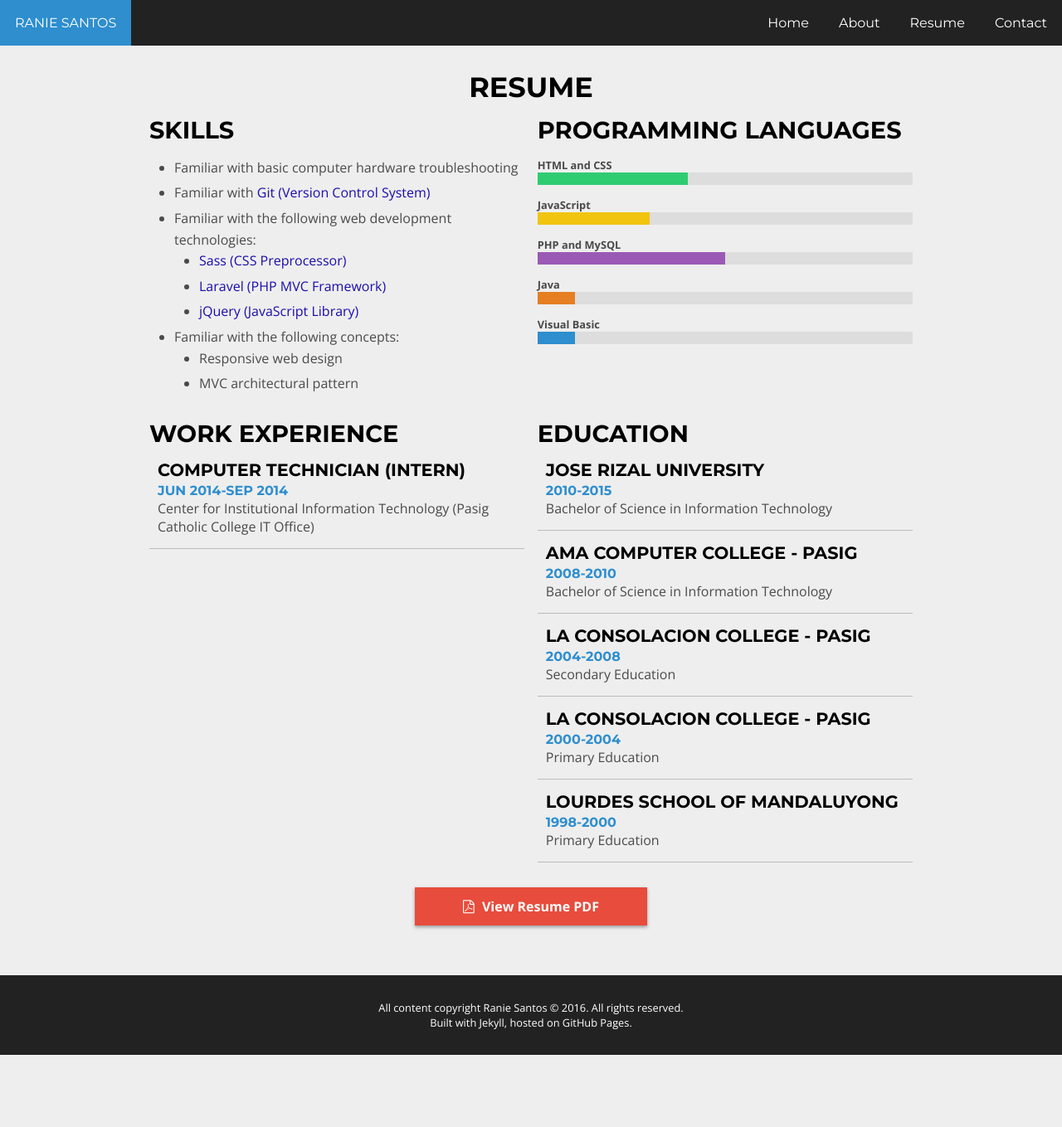
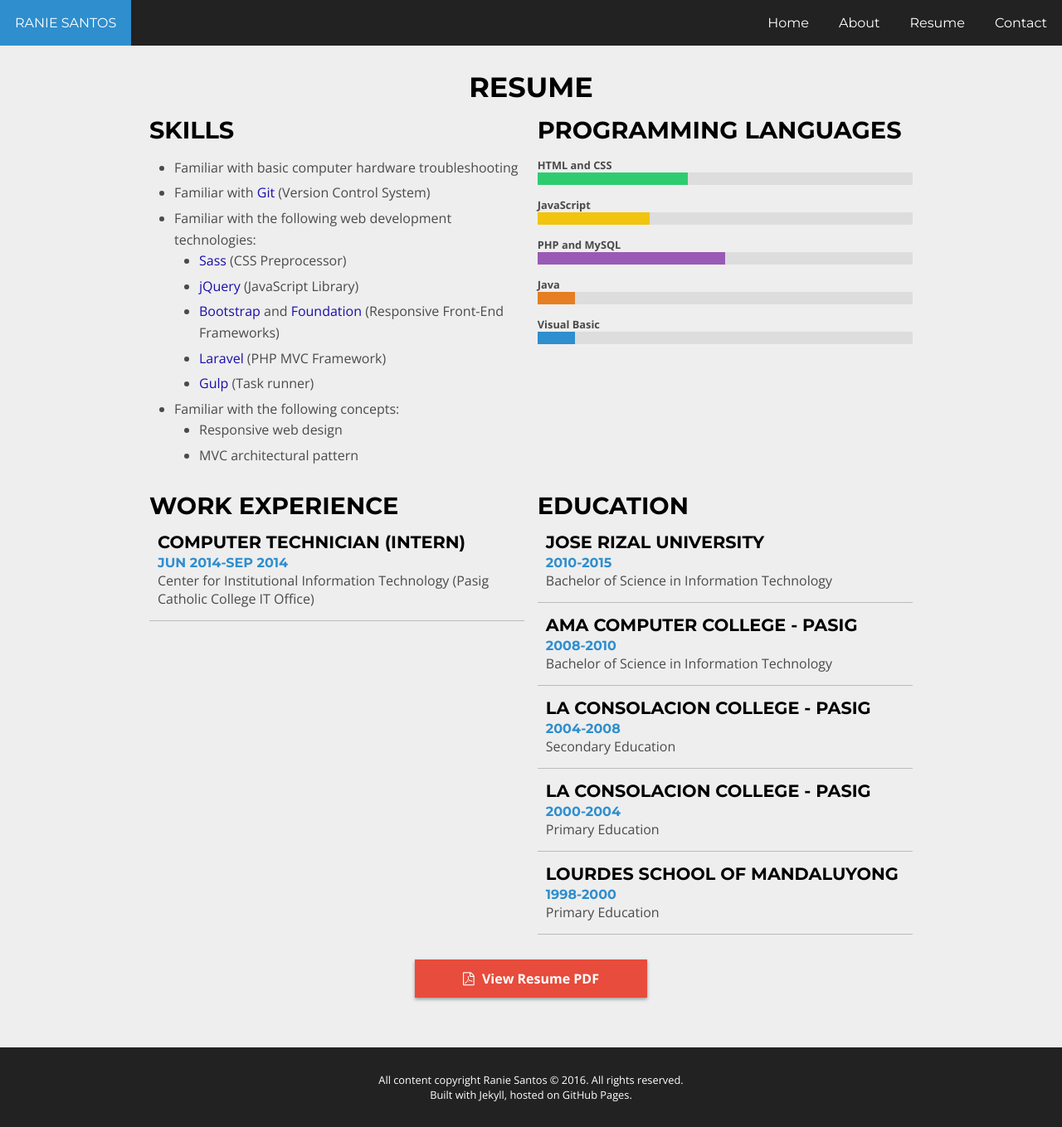
Before and after one commit to cascadiabooking/raniesantos.github.io, a Jekyll site: the page built from resume.html, in a window 1280 px wide. Shown: the whole page at 83% size. Built offline with Jekyll 4.4.1, drawn with Linux system fonts in a browser that asks for light colours; before the commit the page ends 1272 px from its top, so only the background shows below that.

Commit message:
minor chage to resume page and post about frameworks

```diff
--- a/resume.html
+++ b/resume.html
@@ -14,12 +14,14 @@ title: "Resume"
 
 		<ul>
 			<li>Familiar with basic computer hardware troubleshooting</li>
-			<li>Familiar with <a href="https://git-scm.com/">Git (Version Control System)</a></li>
+			<li>Familiar with <a href="https://git-scm.com/" target="_blank">Git</a> (Version Control System)</li>
 			<li>Familiar with the following web development technologies:
 				<ul>
-					<li><a href="http://sass-lang.com/">Sass (CSS Preprocessor)</a></li>
-					<li><a href="https://laravel.com/">Laravel (PHP MVC Framework)</a></li>
-					<li><a href="https://jquery.com/">jQuery (JavaScript Library)</a></li>
+					<li><a href="http://sass-lang.com/" target="_blank">Sass</a> (CSS Preprocessor)</li>
+					<li><a href="https://jquery.com/" target="_blank">jQuery</a> (JavaScript Library)</li>
+					<li><a href="http://getbootstrap.com/" target="_blank">Bootstrap</a> and <a href="http://foundation.zurb.com/" target="_blank">Foundation</a> (Responsive Front-End Frameworks)</li>
+					<li><a href="https://laravel.com/" target="_blank">Laravel</a> (PHP MVC Framework)</li>
+					<li><a href="http://gulpjs.com/" target="_blank">Gulp</a> (Task runner)</li>
 				</ul>
 			</li>
 			<li>Familiar with the following concepts:
```
Also changed, not shown: _posts/2016/2016-03-05-regrettable-ignorance-part-3.md (+1 -1 lines).
